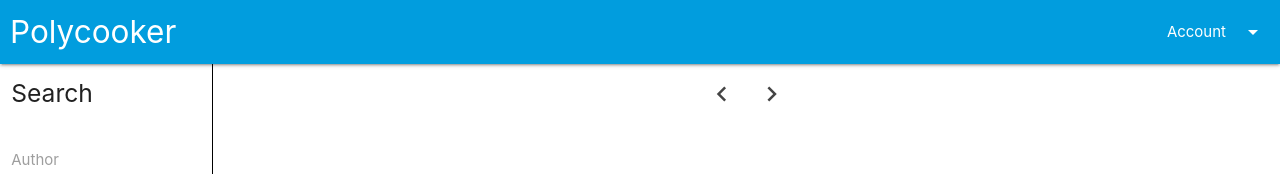
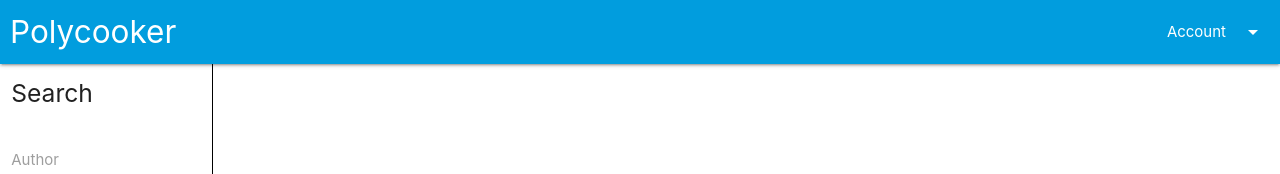
Before and after one commit to iusildra/PolyCooker, a Vue app: page /#/ in a window 1280 px wide. Shown: the top 174 px of the page. Built offline with nearby package versions, Linux system fonts and the light colour scheme; no server answers.

Commit message:
What's wrong now...

```diff
--- a/src/views/Homepage.vue
+++ b/src/views/Homepage.vue
@@ -16,13 +16,13 @@ defineProps({
             @searchRecipes="searchRecipes"
             :personalPage="true"
         ></Searchbar>
-        <List
+        <!-- <List
             :offset="this.offset"
             :limit="this.limit"
             :recipes="this.recipes"
             @recipeChosen="recipeChosen"
             @addCalendar="addCalendar"
-        ></List>
+        ></List> -->
     </div>
 </template>
 
```
